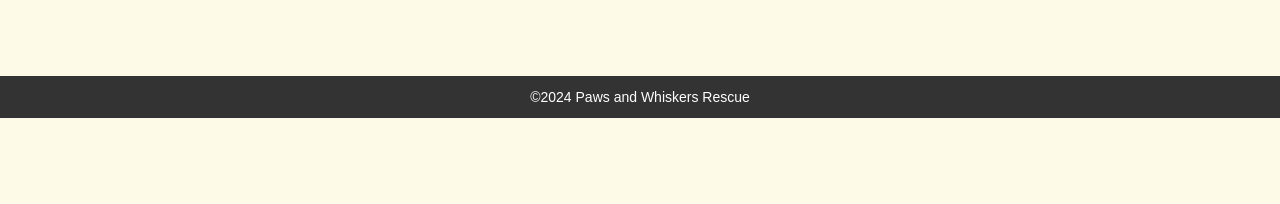
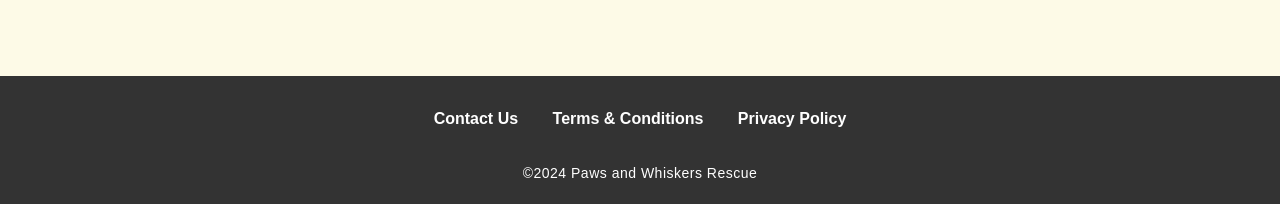
Before and after one commit to atamburino/proposal-profile, a plain HTML site: page index.html in a window 1280 px wide. Shown: the part 907-1111 px from the top of the page. Before the commit the page ends 1025 px from the top, so only its background shows below. Drawn offline with Linux system fonts and the light colour scheme.

Commit message:
footer updates

```diff
--- a/index.html
+++ b/index.html
@@ -10,6 +10,7 @@
 </head>
 
 <body>
+    <div class="wrapper">
     <header>
         <nav role="navigation">
             <a href="index.html">
@@ -80,10 +81,20 @@
 
         </div>
     </main>
-
-    <footer>
-        <p>&copy;2024 Paws and Whiskers Rescue</p>
-    </footer>
+    </div>
 </body>
 
+<footer>
+
+    <nav role="footer-nav">
+            <ul class="footer-links">
+                <li><a href="#">Contact Us</a></li>
+                <li><a href="#">Terms & Conditions</a></li>
+                <li><a href="#">Privacy Policy</a></li>
+            </ul>
+    </nav>
+
+    <p>&copy;2024 Paws and Whiskers Rescue</p>
+</footer>
+
 </html>
--- a/style.css
+++ b/style.css
@@ -10,12 +10,19 @@
 
 /* Global Styles */
 body {
+    height: 100%;
     font-family: Arial, sans-serif; /* Fallback font */
     line-height: 1.6;
     color: #333;
     background-color: #FDFAE7; /* Adjust to your background preference */
     margin: 0;
     padding: 0;
+}
+
+/* Wrapper to contain the content */
+.wrapper {
+    min-height: 100vh;
+    position: relative;
 }
 
 /* Navigation Styles */
@@ -244,14 +251,48 @@ main {
     box-shadow: 0 2px 5px rgba(0, 0, 0, 0.1);
 }
 
-/* Footer Styles */
+/* Footer Styling */
 footer {
     background-color: #333;
     color: #fff;
+    padding: 20px 0;
     text-align: center;
-    padding: 10px;
+}
+
+footer nav {
+    margin-bottom: 10px;
+    Background-color: #333;
+}
+
+.footer-links {
+    list-style: none; /* Remove default list styling */
+    padding: 0;
+    margin: 0;
+}
+
+.footer-links li {
+    display: inline-block;
+    margin: 0 15px;
+}
+
+.footer-links a {
+    color: #fff;
+    text-decoration: none;
+    font-weight: 600;
+    transition: color 0.3s ease;
+}
+
+.footer-links a:hover {
+    color: #F8A862; /* Change color on hover */
+}
+
+footer p {
     font-size: 14px;
+    margin: 10px 0 0;
+    letter-spacing: 0.5px;
+    padding-top: 10px;
 }
+
 
 /* Responsive Design */
 @media (max-width: 768px) {
```
